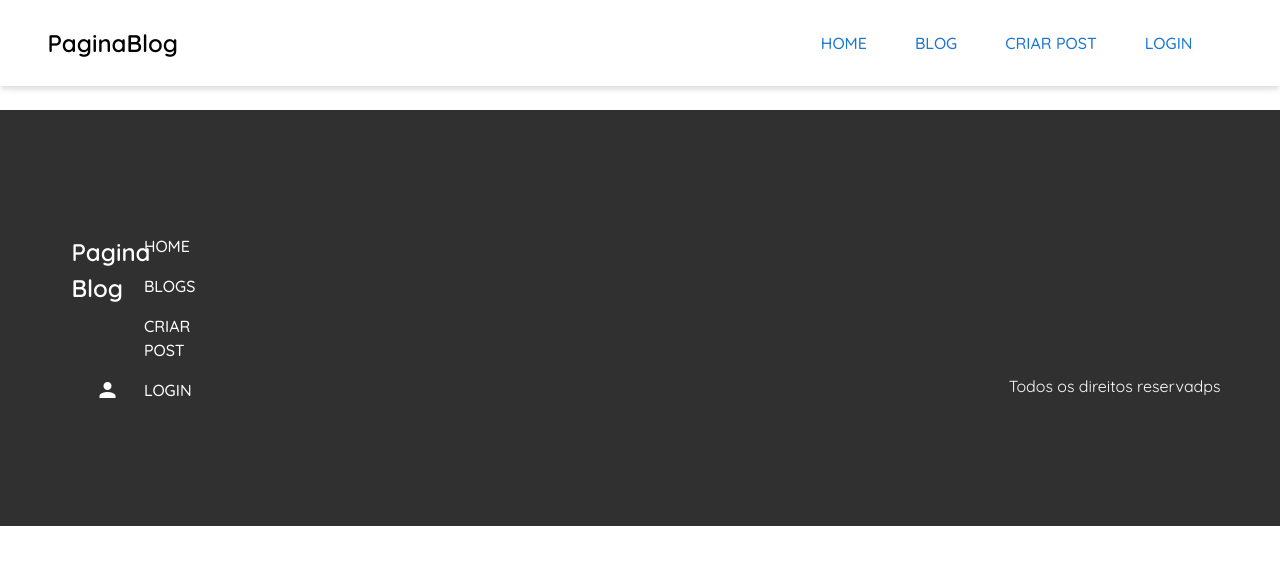
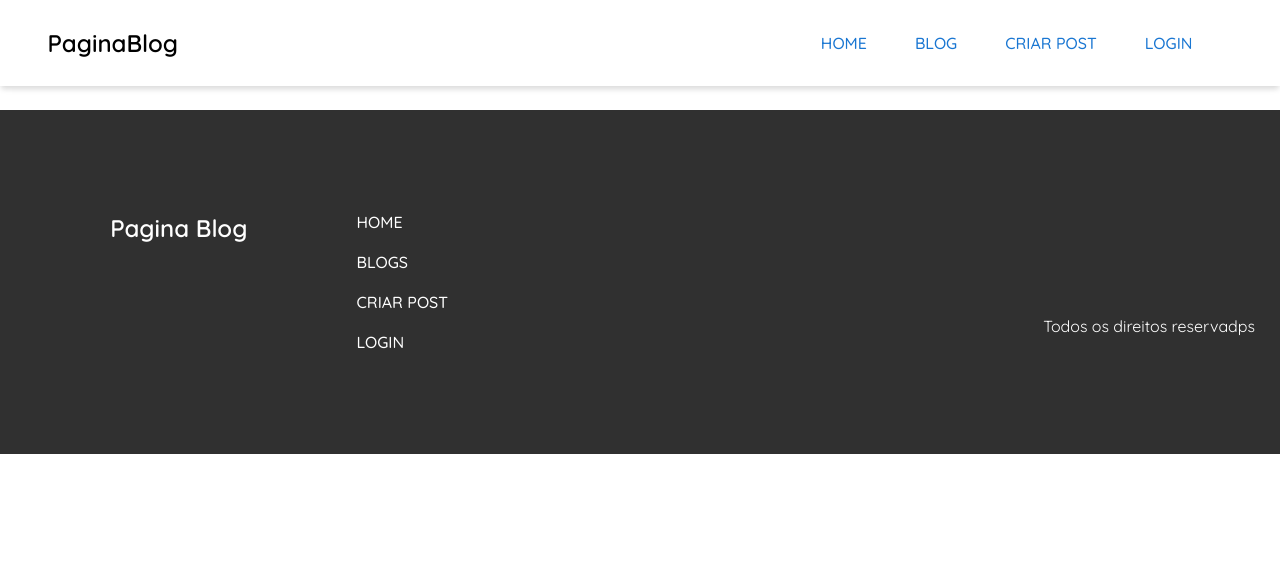
Before and after one commit to LeeliRen6/paginaBlog, a Vue app: page / in a window 1280 px wide. Shown: the top 564 px of the page. Built offline with nearby package versions, Linux system fonts and the light colour scheme.

Commit message:
Corrigido componente Footer

```diff
--- a/src/App.vue
+++ b/src/App.vue
@@ -43,7 +43,7 @@
     <v-main>
       <Navigation />
       <router-view/>
-      <Footer/>
+      <FooterVue/>
     </v-main>
   </v-app>
 </template>
@@ -51,12 +51,12 @@
 <script lang="ts">
 import Vue from 'vue';
 import Navigation from './components/Navigation.vue';
-import Footer from './components/Footer.vue';
+import FooterVue from './components/Footer.vue';
 export default Vue.extend({
   name: 'App',
   components :{
     Navigation,
-    Footer
+    FooterVue
   },
   data: () => ({
     //
--- a/src/components/Footer.vue
+++ b/src/components/Footer.vue
@@ -1,20 +1,16 @@
 <template>
 <footer>
-    <div class="container">
+    <div class="espaco">
         <div class="left">
-            <div class="col-1">
+            <div class="coluna-1">
                 <router-link class="header" :to="{name: 'Home'}">Pagina Blog</router-link>
                 <ul>
                     <li>
-                        <a href="#" >
-                            <v-icon class="icone">
-                                mdi-account
-                            </v-icon>
-                        </a>
+
                     </li>
                 </ul>
             </div>
-            <div class="col-2">
+            <div class="coluna-2">
                 <ul>
                     <router-link class="link" :to="{name: 'Home'}">Home</router-link>
                     <router-link class="link" :to="{name: 'Blog'}">Blogs</router-link>
@@ -36,11 +32,12 @@
     })
 </script>
 <style lang="scss" scoped>
+
     footer{
         margin-top: auto;
         padding: 100px 25px;
         background-color: #303030;
-        .container{
+        .espaco{
             display: flex;
             flex-direction: column;
             gap: 32px;
@@ -49,7 +46,7 @@
                 gap: 0px;
             }
 
-            > div{
+            >div{
                 display: flex;
                 flex: 1;
             }
@@ -81,9 +78,9 @@
                     list-style: none;
                     display: flex;
                 }
-                .col-1,
-                .col-2{
-                    gap: 32px;
+                .coluna-1,
+                .coluna-2{
+                    gap: 32px !important;
                     display: flex;
                     flex: 1;
                     @media(min-width: 800px){
@@ -91,7 +88,7 @@
                     }
                 }
 
-                .col-1{
+                .coluna-1{
                     flex-direction: column;
 
                     h2{
@@ -114,7 +111,7 @@
                     }
                 }
 
-                .col-2{
+                .coluna-2{
                     ul{
                         height: 100%;
                         justify-content: center;
```
